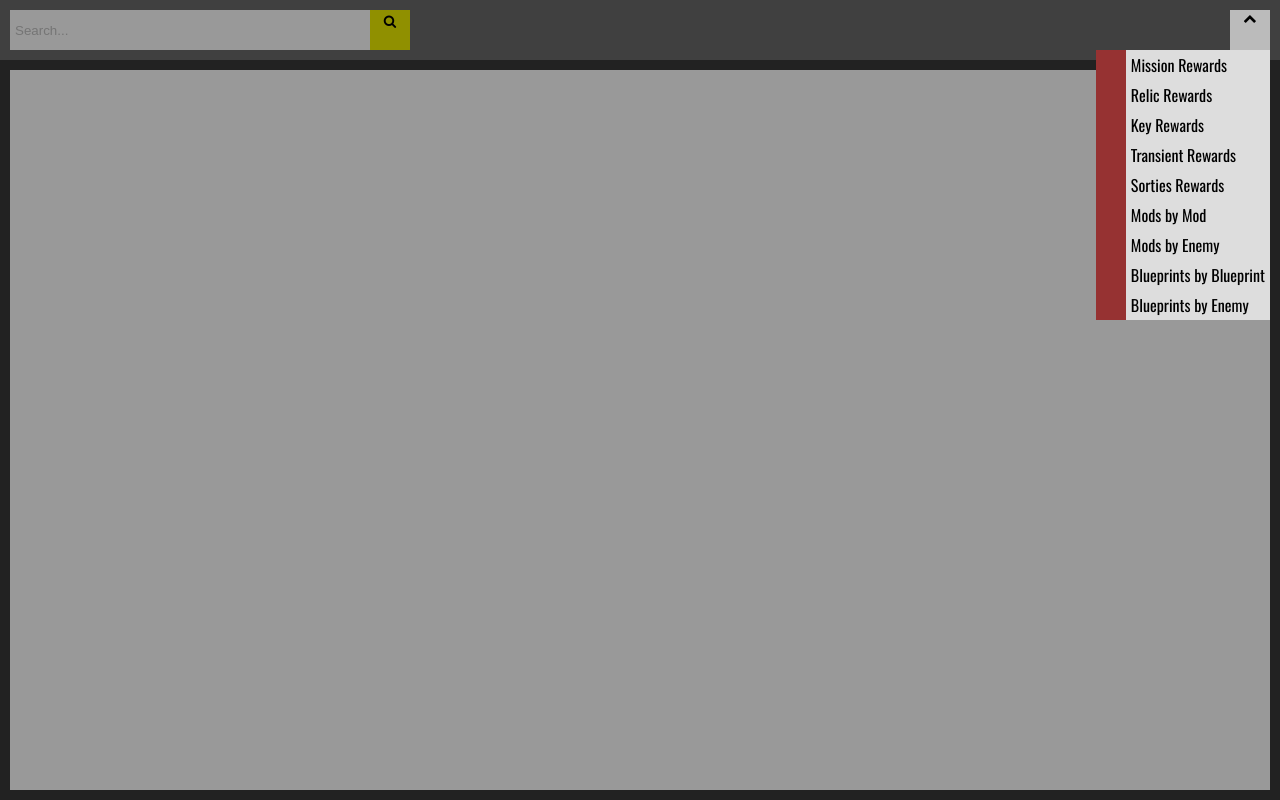
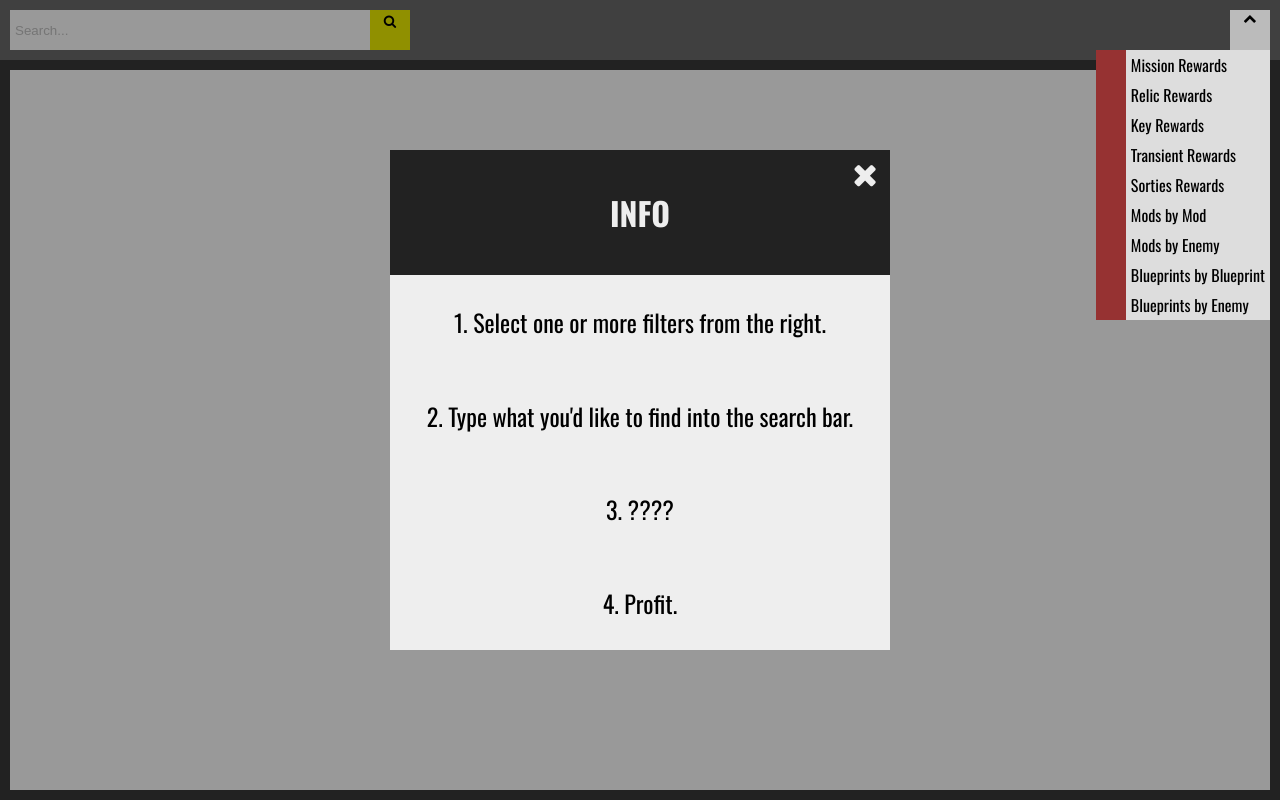
Before and after one commit to Xinchro/wf-droprates-scraper, a website: page src/client/index.html in a window 1280 px wide. Drawn offline with nearby package versions, Linux system fonts and the light colour scheme.

Commit message:
added initial help list

```diff
--- a/src/client/index.html
+++ b/src/client/index.html
@@ -17,6 +17,27 @@
         <![endif]-->
 
     <section id="vue-wrapper">
+      <section class="info" v-if="displayHelp">
+        <p>
+          <span>INFO</span>
+          <i class="fa fa-times" aria-hidden="true" @click="displayHelp = false"></i>
+        </p>
+        <ul>
+          <li>
+            1. Select one or more filters from the right.
+          </li>
+          <li>
+            2. Type what you'd like to find into the search bar.
+          </li>
+          <li>
+            3. ????
+          </li>
+          <li>
+            4. Profit.
+          </li>
+        </ul>
+      </section>
+
       <header class="header">
         <section class="search-wrapper">
           <input class="search-bar" type="text" v-model="searchText" placeholder="Search...">
--- a/src/client/script.js
+++ b/src/client/script.js
@@ -45,6 +45,7 @@ let app = new Vue({
     dropdata: {},
     filteredData: {},
     searchText: "",
+    displayHelp: true
   },
   watch :{
     searchText: function (text) {
--- a/src/client/style.scss
+++ b/src/client/style.scss
@@ -235,4 +235,75 @@ body {
       }
     }
   }
+
+  .info {
+    position: fixed;
+    z-index: 5;
+    width: 500px;
+    height: 500px;
+    left: calc(50vw - 250px);
+    top: calc(50vh - 250px);
+    background: #eee;
+    display: grid;
+    grid-template-columns: 100%;
+    grid-template-rows: 125px auto;
+
+    p {
+      background: #222;
+      color: #eee;
+      font-weight: 700;
+      font-size: 2em;
+      margin: 0;
+      display: grid;
+      align-items: center;
+      justify-content: center;
+      grid-row: 1;
+
+      span {
+        width: 100%;
+      }
+
+      .fa-times {
+        height: 50px;
+        width: 50px;
+        display: grid;
+        align-items: center;
+        justify-content: center;
+        position: absolute;
+        right: 0;
+        top: 0;
+        cursor: pointer;
+      }
+    }
+
+    ul {
+      display: grid;
+      grid-template-columns: 100%;
+      grid-template-rows: 25% 25% 25% 25%;
+      grid-row: 2;
+      list-style: none;
+      margin: 0;
+      padding: 0;
+      font-size: 1.5em;
+
+      li {
+        display: grid;
+        align-items: center;
+        justify-content: center;
+      }
+
+      >:nth-child(1){
+        grid-row: 1;
+      }
+      >:nth-child(2){
+        grid-row: 2;
+      }
+      >:nth-child(3){
+        grid-row: 3;
+      }
+      >:nth-child(4){
+        grid-row: 4;
+      }
+    }
+  }
 }
```
Also changed, not shown: src/client/style.css, 1 other file.
